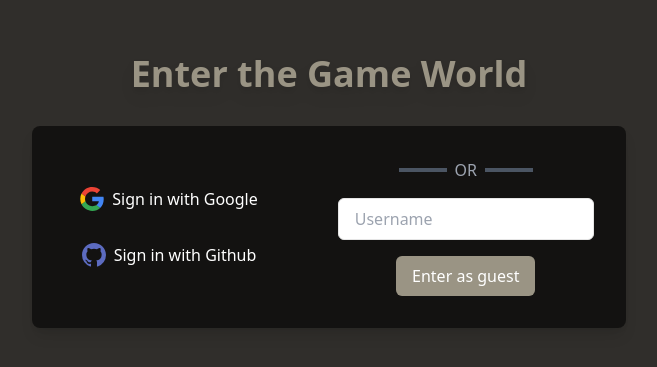
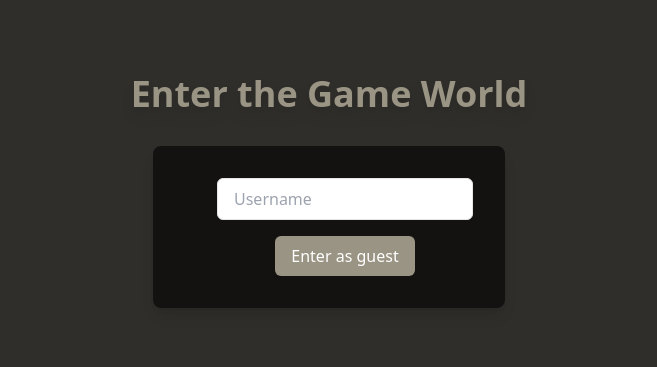
Before and after one commit to suwubh/Chess4Nerds, a React (Vite) app in the folder apps/frontend/: page /login in a window 1280 px wide. Shown: the part 209-576 px from the top of the page, without its empty margins (311-968 px from the left). Built offline with nearby package versions, Linux system fonts and the light colour scheme; no server answers.

Commit message:
Hide OAuth buttons unless VITE_OAUTH_ENABLED=true

```diff
--- a/apps/frontend/src/screens/Login.tsx
+++ b/apps/frontend/src/screens/Login.tsx
@@ -6,6 +6,8 @@
 
 const BACKEND_URL =
   import.meta.env.VITE_APP_BACKEND_URL ?? 'http://localhost:3000';
+
+const OAUTH_ENABLED = import.meta.env.VITE_OAUTH_ENABLED === 'true';
 
 const Login = () => {
   const navigate = useNavigate();
@@ -47,6 +49,8 @@
         Enter the Game World
       </h1>
       <div className="bg-bgAuxiliary2 rounded-lg shadow-lg p-8 flex flex-col md:flex-row">
+        {OAUTH_ENABLED && (
+          <>
             <div className="mb-8 md:mb-0 md:mr-8 justify-center flex flex-col">
               <div
                 className="flex items-center justify-center px-4 py-2 rounded-md mb-4 cursor-pointer transition-colors hover:bg-gray-600 duration-300"
@@ -69,6 +73,10 @@
                 <span className="text-gray-400">OR</span>
                 <div className="bg-gray-600 h-1 w-12 ml-2"></div>
               </div>
+            </div>
+          </>
+        )}
+        <div className="flex flex-col items-center md:ml-8">
           <input
             type="text"
             ref={guestName}
```
Lines whose indentation alone changed are shown as unchanged.
